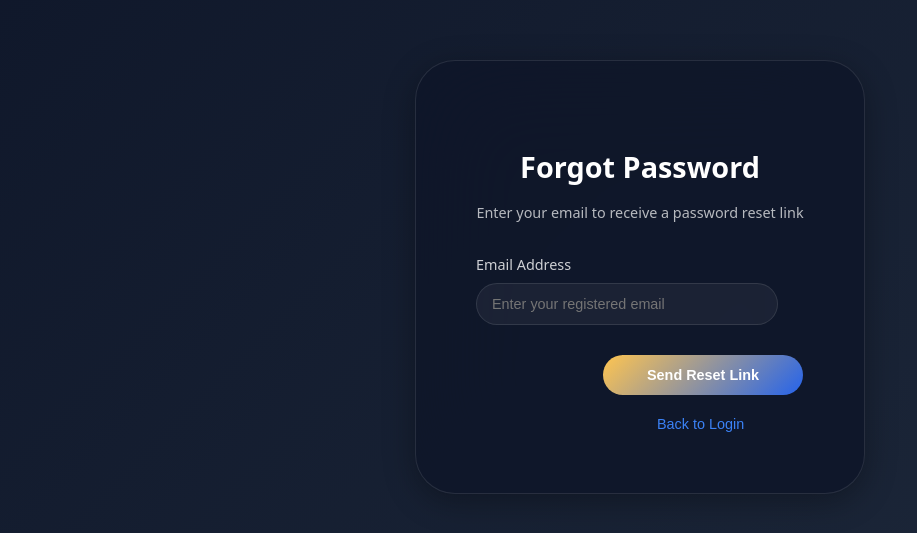
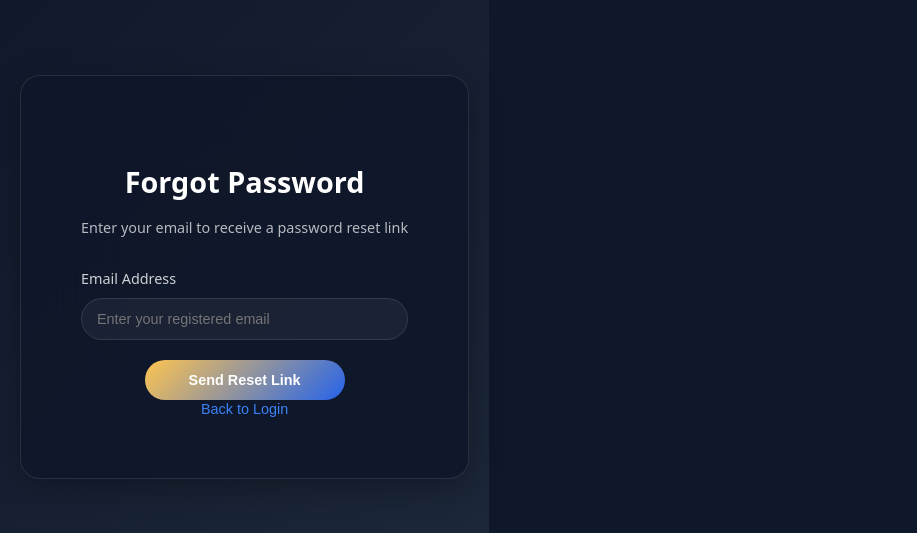
Before and after one commit to hardikkumar4472/CivicConnect-Updated, a React (Vite) app in the folder Frontend/: page /forgot-password in a window 1280 px wide. Shown: the part 123-656 px from the top of the page, without its empty margins (0-917 px from the left). Built offline with nearby package versions, Linux system fonts and the light colour scheme.

Commit message:
Update ForgotPassword.jsx

```diff
--- a/Frontend/src/pages/ForgotPassword.jsx
+++ b/Frontend/src/pages/ForgotPassword.jsx
@@ -214,11 +214,7 @@ const ForgotPassword = () => {
 
     // Cleanup function to reset styles when component unmounts
     return () => {
-      document.body.style.margin = '';
-      document.body.style.padding = '';
-      document.body.style.width = '';
-      document.body.style.overflowX = '';
-      document.body.style.backgroundColor = '';
+      document.body.style = '';
     };
   }, []);
 
@@ -274,22 +270,21 @@ const ForgotPassword = () => {
     }
   };
 
-  // Inline styles with media queries
   const styles = {
     container: {
       display: 'flex',
       justifyContent: 'center',
       alignItems: 'center',
       minHeight: '100vh',
-      width: '100vw',
+      width: '100%',
       background: 'linear-gradient(135deg, #0f172a, #1e293b)',
       padding: '20px',
       boxSizing: 'border-box',
     },
     card: {
       backgroundColor: 'rgba(15, 23, 42, 0.9)',
-      borderRadius: '40px',
-      padding: '60px',
+      borderRadius: '20px',
+      padding: 'clamp(30px, 5vw, 60px)',
       boxShadow: '0 8px 32px rgba(0, 0, 0, 0.3)',
       backdropFilter: 'blur(50px)',
       border: '1px solid rgba(255, 255, 255, 0.1)',
@@ -297,37 +292,17 @@ const ForgotPassword = () => {
       maxWidth: '450px',
       textAlign: 'center',
       boxSizing: 'border-box',
-      // Responsive adjustments
-      '@media (max-width: 768px)': {
-        padding: '40px 30px',
-        borderRadius: '30px',
-      },
-      '@media (max-width: 480px)': {
-        padding: '30px 20px',
-        borderRadius: '20px',
-      },
     },
     title: {
       color: '#fff',
-      fontSize: '1.8rem',
+      fontSize: 'clamp(1.5rem, 4vw, 1.8rem)',
       marginBottom: '10px',
-      // Responsive adjustments
-      '@media (max-width: 768px)': {
-        fontSize: '1.6rem',
-      },
-      '@media (max-width: 480px)': {
-        fontSize: '1.4rem',
-      },
     },
     subtitle: {
       color: 'rgba(255, 255, 255, 0.7)',
-      fontSize: '0.9rem',
+      fontSize: 'clamp(0.8rem, 3vw, 0.9rem)',
       marginBottom: '30px',
-      // Responsive adjustments
-      '@media (max-width: 480px)': {
-        fontSize: '0.85rem',
-        marginBottom: '20px',
-      },
+      lineHeight: '1.4',
     },
     form: {
       display: 'flex',
@@ -341,38 +316,25 @@ const ForgotPassword = () => {
       display: 'block',
       marginBottom: '8px',
       color: 'rgba(255, 255, 255, 0.8)',
-      fontSize: '0.9rem',
-      // Responsive adjustments
-      '@media (max-width: 480px)': {
-        fontSize: '0.85rem',
-      },
+      fontSize: 'clamp(0.8rem, 3vw, 0.9rem)',
     },
     input: {
-      width: '92%',
+      width: '100%',
       padding: '12px 15px',
       background: 'rgba(255, 255, 255, 0.05)',
       border: '1px solid rgba(255, 255, 255, 0.1)',
-      borderRadius: '350px',
+      borderRadius: '30px',
       color: 'white',
-      fontSize: '0.9rem',
+      fontSize: 'clamp(0.8rem, 3vw, 0.9rem)',
       boxSizing: 'border-box',
-      // Responsive adjustments
-      '@media (max-width: 768px)': {
-        width: '90%',
-      },
-      '@media (max-width: 480px)': {
-        width: '88%',
-        padding: '10px 12px',
-        fontSize: '0.85rem',
-      },
     },
     button: {
       padding: '12px',
       background: 'linear-gradient(135deg, #ffc550ff, #2563eb)',
       border: 'none',
-      borderRadius: '560px',
+      borderRadius: '30px',
       color: 'white',
-      fontSize: '0.9rem',
+      fontSize: 'clamp(0.8rem, 3vw, 0.9rem)',
       fontWeight: '600',
       cursor: 'pointer',
       transition: 'all 0.3s ease',
@@ -380,20 +342,9 @@ const ForgotPassword = () => {
       display: 'flex',
       alignItems: 'center',
       justifyContent: 'center',
+      width: '100%',
       maxWidth: '200px',
-      width: '100%',
-      marginLeft: '127px',
-      // Responsive adjustments
-      '@media (max-width: 768px)': {
-        marginLeft: 'auto',
-        marginRight: 'auto',
-        maxWidth: '180px',
-      },
-      '@media (max-width: 480px)': {
-        maxWidth: '160px',
-        padding: '10px',
-        fontSize: '0.85rem',
-      },
+      margin: '0 auto',
     },
     backButton: {
       background: 'transparent',
@@ -401,68 +352,43 @@ const ForgotPassword = () => {
       color: '#3b82f6',
       cursor: 'pointer',
       marginTop: '20px',
-      fontSize: '0.9rem',
+      fontSize: 'clamp(0.8rem, 3vw, 0.9rem)',
       display: 'flex',
       alignItems: 'center',
       justifyContent: 'center',
-      marginLeft: '175px',
-      // Responsive adjustments
-      '@media (max-width: 768px)': {
-        marginLeft: 'auto',
-        marginRight: 'auto',
-      },
-      '@media (max-width: 480px)': {
-        fontSize: '0.85rem',
-      },
+      margin: '0 auto',
     },
   };
 
-  // Function to apply responsive styles
-  const getResponsiveStyle = (baseStyle) => {
-    const responsiveStyle = { ...baseStyle };
-
-    // Apply media queries if they exist
-    if (baseStyle['@media (max-width: 768px)']) {
-      if (window.matchMedia('(max-width: 768px)').matches) {
-        Object.assign(responsiveStyle, baseStyle['@media (max-width: 768px)']);
-      }
-    }
-
-    if (baseStyle['@media (max-width: 480px)']) {
-      if (window.matchMedia('(max-width: 480px)').matches) {
-        Object.assign(responsiveStyle, baseStyle['@media (max-width: 480px)']);
-      }
-    }
-
-    // Remove media query properties from the final style object
-    delete responsiveStyle['@media (max-width: 768px)'];
-    delete responsiveStyle['@media (max-width: 480px)'];
-
-    return responsiveStyle;
-  };
+  // Media query for very small devices
+  const isSmallDevice = window.innerWidth < 400;
+  if (isSmallDevice) {
+    styles.card.padding = '20px';
+    styles.button.maxWidth = '100%';
+  }
 
   return (
-    <div style={getResponsiveStyle(styles.container)}>
-      <div style={getResponsiveStyle(styles.card)}>
-        <h2 style={getResponsiveStyle(styles.title)}>Forgot Password</h2>
-        <p style={getResponsiveStyle(styles.subtitle)}>Enter your email to receive a password reset link</p>
+    <div style={styles.container}>
+      <div style={styles.card}>
+        <h2 style={styles.title}>Forgot Password</h2>
+        <p style={styles.subtitle}>Enter your email to receive a password reset link</p>
 
-        <form onSubmit={handleSubmit} style={getResponsiveStyle(styles.form)}>
-          <div style={getResponsiveStyle(styles.inputGroup)}>
-            <label style={getResponsiveStyle(styles.label)}>Email Address</label>
+        <form onSubmit={handleSubmit} style={styles.form}>
+          <div style={styles.inputGroup}>
+            <label style={styles.label}>Email Address</label>
             <input
               type="email"
               value={email}
               onChange={(e) => setEmail(e.target.value)}
               placeholder="Enter your registered email"
-              style={getResponsiveStyle(styles.input)}
+              style={styles.input}
               required
             />
           </div>
 
           <button
             type="submit"
-            style={getResponsiveStyle(styles.button)}
+            style={styles.button}
             disabled={isLoading}
           >
             {isLoading ? 'Sending...' : 'Send Reset Link'}
@@ -471,7 +397,7 @@ const ForgotPassword = () => {
 
         <button
           onClick={() => navigate('/')}
-          style={getResponsiveStyle(styles.backButton)}
+          style={styles.backButton}
         >
           Back to Login
         </button>
```
